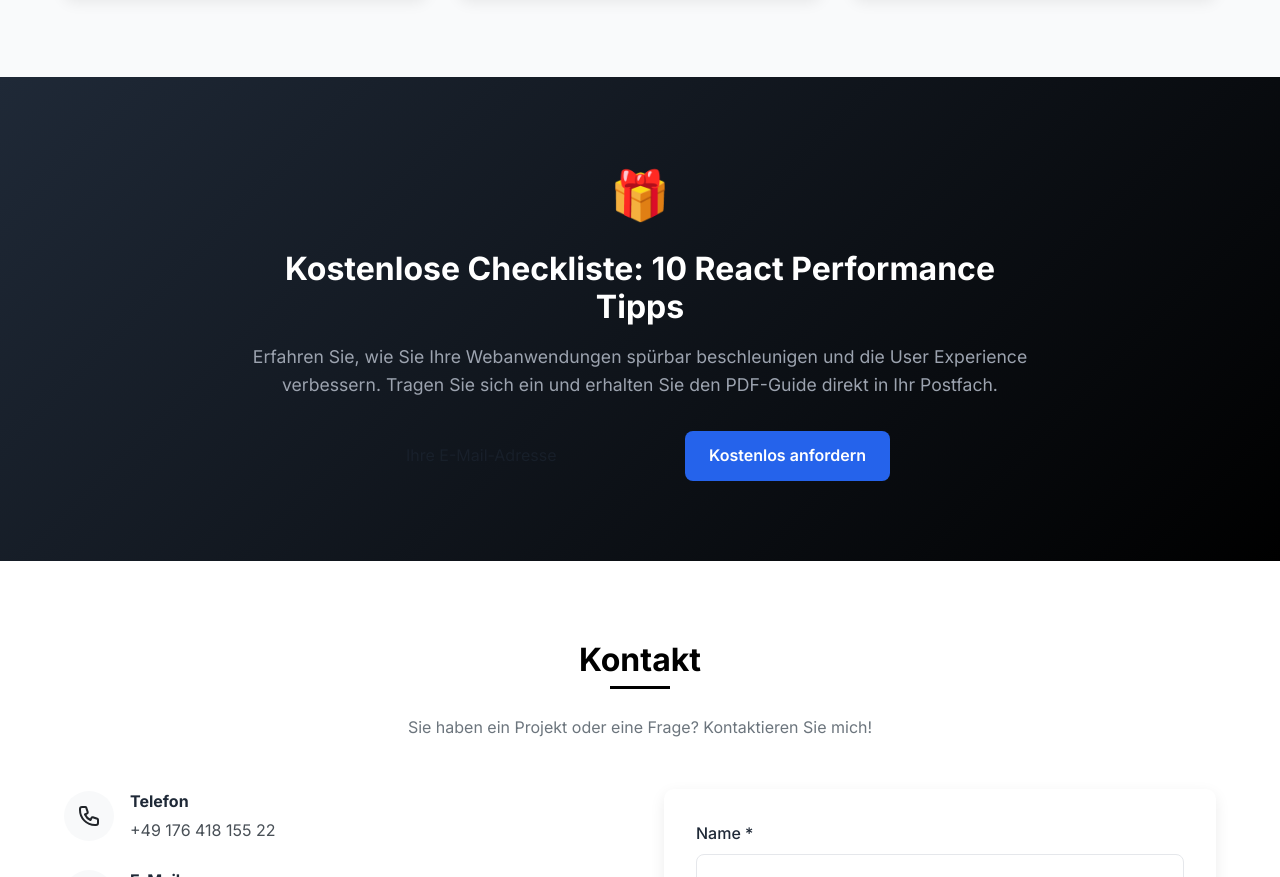
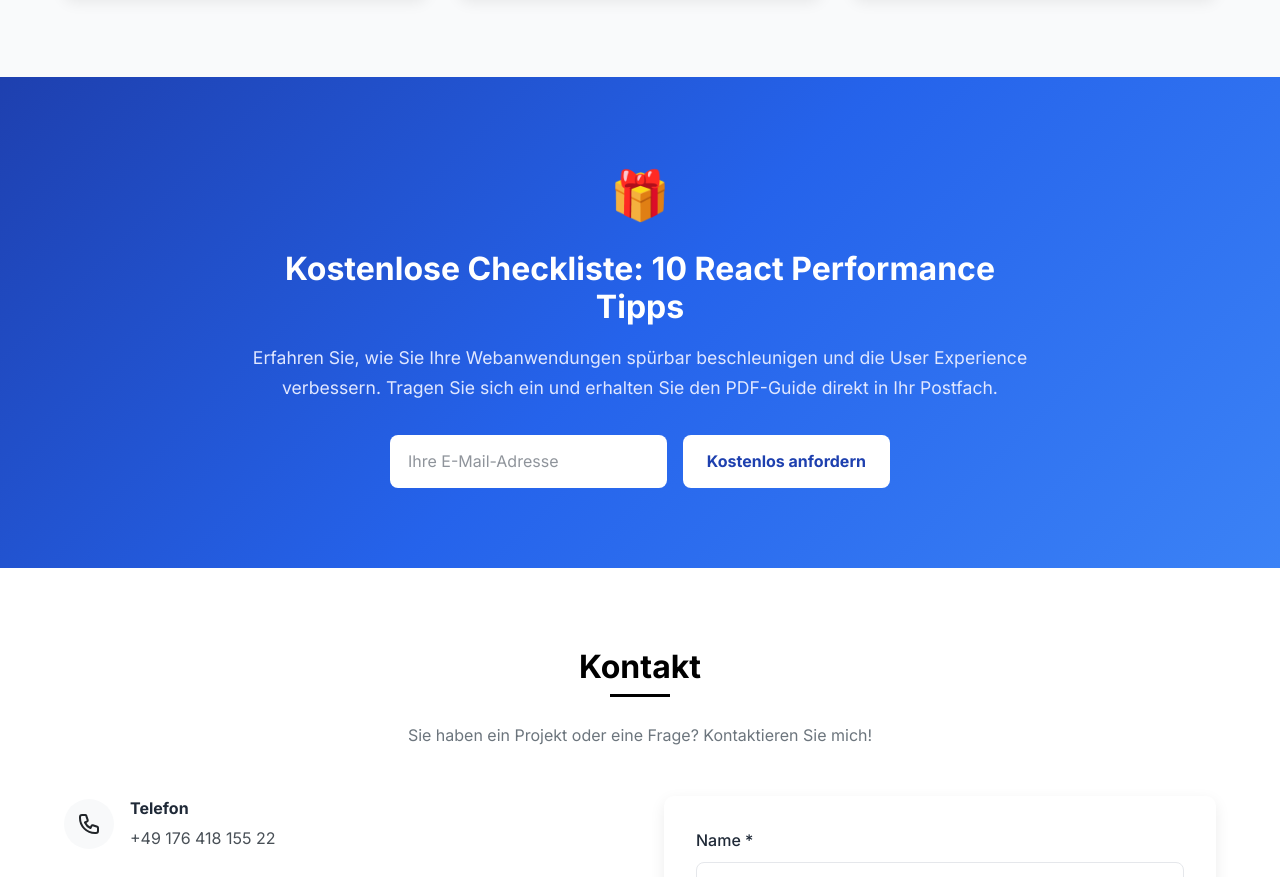
Before and after one commit to FreddyAITest/EliasSchoBusiness, an Astro site: page / in a window 1280 px wide. Shown: the part 4105-4982 px from the top of the page. Built offline with nearby package versions, Linux system fonts and the light colour scheme; Astro itself is replaced by a stand-in of ours.

Commit message:
Improve lead magnet section readability with brighter blue gradient

```diff
--- a/src/pages/index.astro
+++ b/src/pages/index.astro
@@ -316,18 +316,18 @@ import Layout from '../layouts/Layout.astro';
   </section>
 
   <!-- Lead Magnet Section -->
-  <section class="section" style="background: linear-gradient(135deg, #1f2937 0%, #000000 100%); color: white;">
+  <section class="section" style="background: linear-gradient(135deg, #1e40af 0%, #2563eb 50%, #3b82f6 100%); color: white;">
     <div class="container">
       <div style="max-width: 800px; margin: 0 auto; text-align: center;">
         <div style="font-size: 3rem; margin-bottom: 1rem;">🎁</div>
         <h2 style="color: white; margin-bottom: 1rem;">Kostenlose Checkliste: 10 React Performance Tipps</h2>
-        <p style="color: #9ca3af; font-size: 1.1rem; margin-bottom: 2rem;">
+        <p style="color: #e0e7ff; font-size: 1.1rem; margin-bottom: 2rem; line-height: 1.7;">
           Erfahren Sie, wie Sie Ihre Webanwendungen spürbar beschleunigen und die User Experience verbessern.
           Tragen Sie sich ein und erhalten Sie den PDF-Guide direkt in Ihr Postfach.
         </p>
         <form style="display: flex; gap: 1rem; max-width: 500px; margin: 0 auto; flex-wrap: wrap;" onsubmit="event.preventDefault(); alert('Vielen Dank für Ihr Interesse! Dies ist eine Demo, in der finalen Version erfolgt hier der Download.');">
-          <input type="email" placeholder="Ihre E-Mail-Adresse" required style="flex-grow: 1; padding: 0.75rem 1rem; border-radius: 0.5rem; border: none; font-size: 1rem; color: #1f2937;" />
-          <button type="submit" class="btn btn-primary" style="background: #2563eb; color: white; border: none; flex-shrink: 0; cursor: pointer;">Kostenlos anfordern</button>
+          <input type="email" placeholder="Ihre E-Mail-Adresse" required style="flex-grow: 1; padding: 0.75rem 1rem; border-radius: 0.5rem; border: 2px solid rgba(255,255,255,0.3); font-size: 1rem; color: #1f2937; background: white;" />
+          <button type="submit" class="btn" style="background: white; color: #1e40af; border: none; flex-shrink: 0; cursor: pointer; font-weight: 700;">Kostenlos anfordern</button>
         </form>
       </div>
     </div>
```
